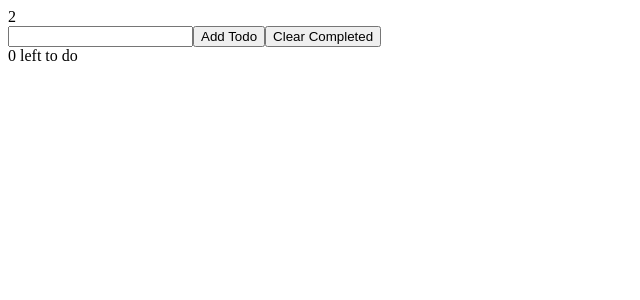
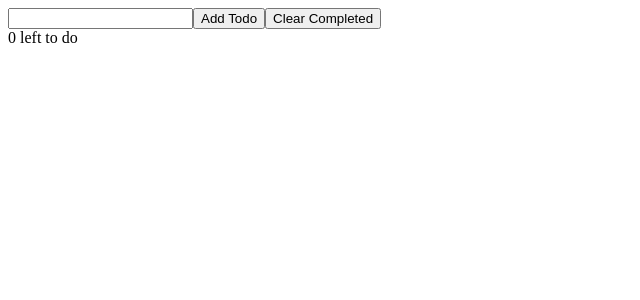
Before and after one commit to Hussny/todo-list, a React (Create React App) app: page / in a window 1280 px wide. Shown: the top 300 px of the page, without its empty margins (0-640 px from the left). Built offline with nearby package versions, Linux system fonts and the light colour scheme.

Commit message:
modified todo.js

```diff
--- a/src/Todo.js
+++ b/src/Todo.js
@@ -0,0 +1,9 @@
+import React from 'react'
+
+export default function todo({todo}) {
+    return (
+        <div>
+
+        </div>
+    )
+}
--- a/src/Todolist.js
+++ b/src/Todolist.js
@@ -1,10 +1,11 @@
 import React from 'react'
+import Todo from './Todo'
 
 
 export default function Todolist( { todos } ) {
     return (
-        <div>
-            {todos.length}
-        </div>
+      todos.map(todo => {
+          return <Todo todo={todo}/>
+      })
     )
 }
```
